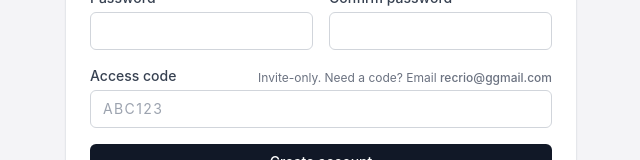
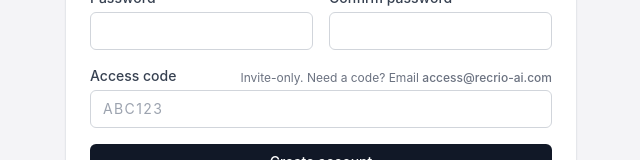
Before and after one commit to erbmu/recrio-ats, a React (Create React App) app in the folder recruiter-dashboard/: page /signup in a window 1280 px wide. Shown: the part 414-574 px from the top of the page, without its empty margins (319-959 px from the left). Built offline with nearby package versions, Linux system fonts and the light colour scheme.

Commit message:
Sign up page email updated

```diff
--- a/recruiter-dashboard/src/pages/SignUpPage.jsx
+++ b/recruiter-dashboard/src/pages/SignUpPage.jsx
@@ -158,7 +158,7 @@ const submit = async (e) => {
             <div className="flex items-center justify-between">
               <label className="block text-sm font-medium text-gray-700 mb-1">Access code</label>
               <span className="text-xs text-gray-500">
-                Invite-only. Need a code? Email <span className="font-medium">recrio@ggmail.com</span>
+                Invite-only. Need a code? Email <span className="font-medium">access@recrio-ai.com</span>
               </span>
             </div>
             <input
```
